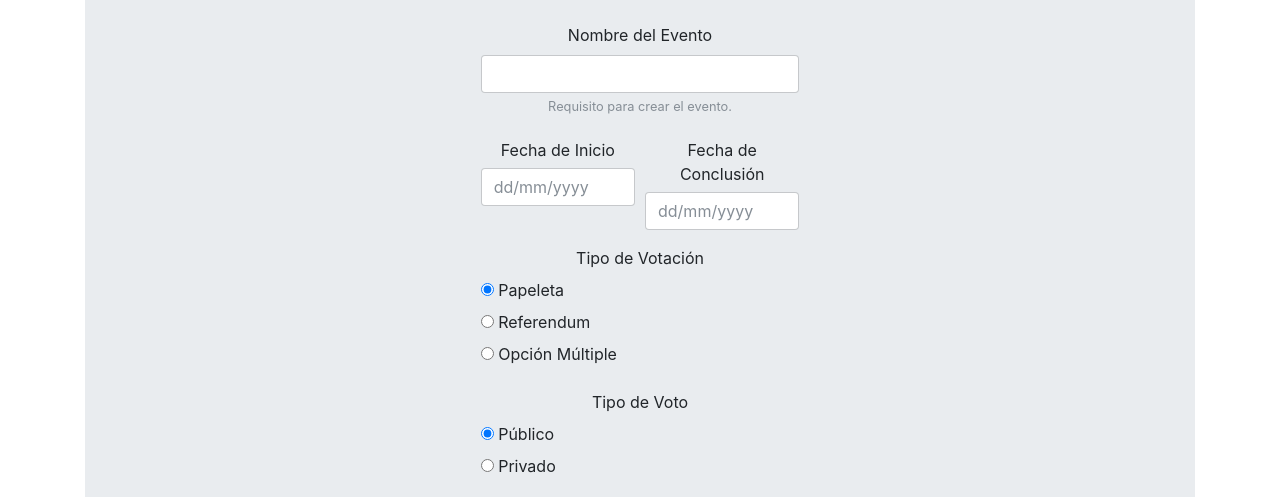
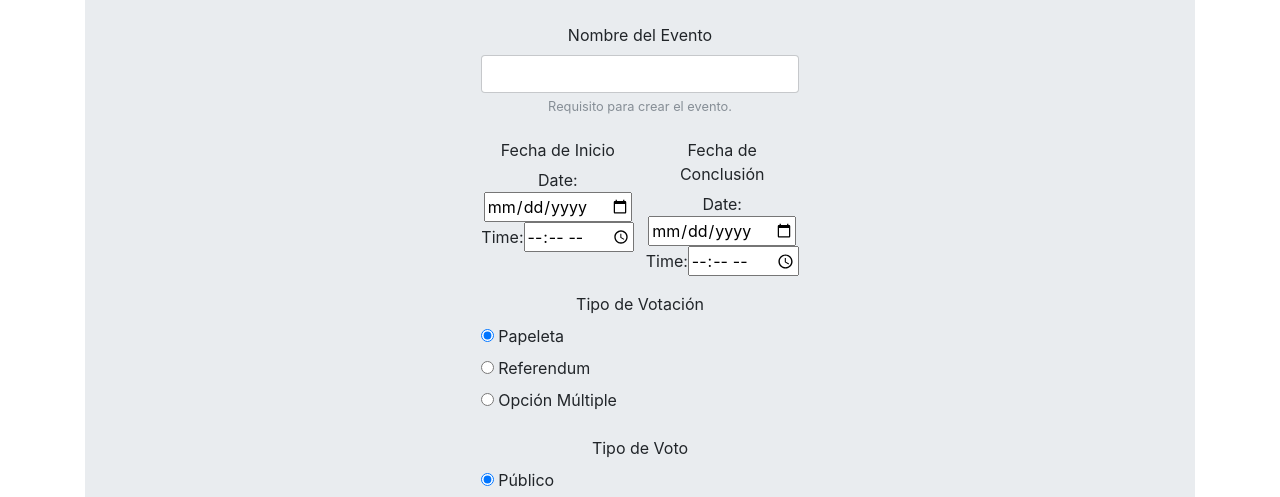
Before and after one commit to aflaster11/Programathon2017, a website: page views/creacion_eventos.html in a window 1280 px wide. Shown: the part 225-722 px from the top of the page. Drawn offline with nearby package versions, Linux system fonts and the light colour scheme.

Commit message:
asdfasdf

```diff
--- a/views/creacion_eventos.html
+++ b/views/creacion_eventos.html
@@ -56,11 +56,13 @@
                         <div class="form-row">
                             <div class="form-group col-md-6">
                                 <label for="inputEmail4" class="col-form-label">Fecha de Inicio</label>
-                                <input type="email" class="form-control" id="inputEmail4" placeholder="dd/mm/yyyy">
+                                Date:<input id="date" type="date" name="task_date" />
+								Time:<input id="time" type="time" name="task_time" />
                                     </div>
                             <div class="form-group col-md-6">
                                 <label for="inputPassword4" class="col-form-label">Fecha de Conclusión</label>
-                                <input type="password" class="form-control" id="inputPassword4" placeholder="dd/mm/yyyy">
+                                Date:<input id="date" type="date" name="task_date" />
+								Time:<input id="time" type="time" name="task_time" />
                                     </div>
                         </div>
                         <fieldset class="form-group">
@@ -137,6 +139,6 @@
         </div>
     <script src="https://cdnjs.cloudflare.com/ajax/libs/popper.js/1.11.0/umd/popper.min.js"integrity="sha384-b/U6ypiBEHpOf/4+1nzFpr53nxSS+GLCkfwBdFNTxtclqqenISfwAzpKaMNFNmj4" crossorigin="anonymous"></script>
     <script src="https://maxcdn.bootstrapcdn.com/bootstrap/4.0.0-beta/js/bootstrap.min.js"integrity="sha384-h0AbiXch4ZDo7tp9hKZ4TsHbi047NrKGLO3SEJAg45jXxnGIfYzk4Si90RDIqNm1" crossorigin="anonymous"></script>
-    <script src="js/index.js" type="text/javascript"></script>
+    <script src="../public/scripts/index.js" type="text/javascript"></script>
     </body>
 </html>
```
